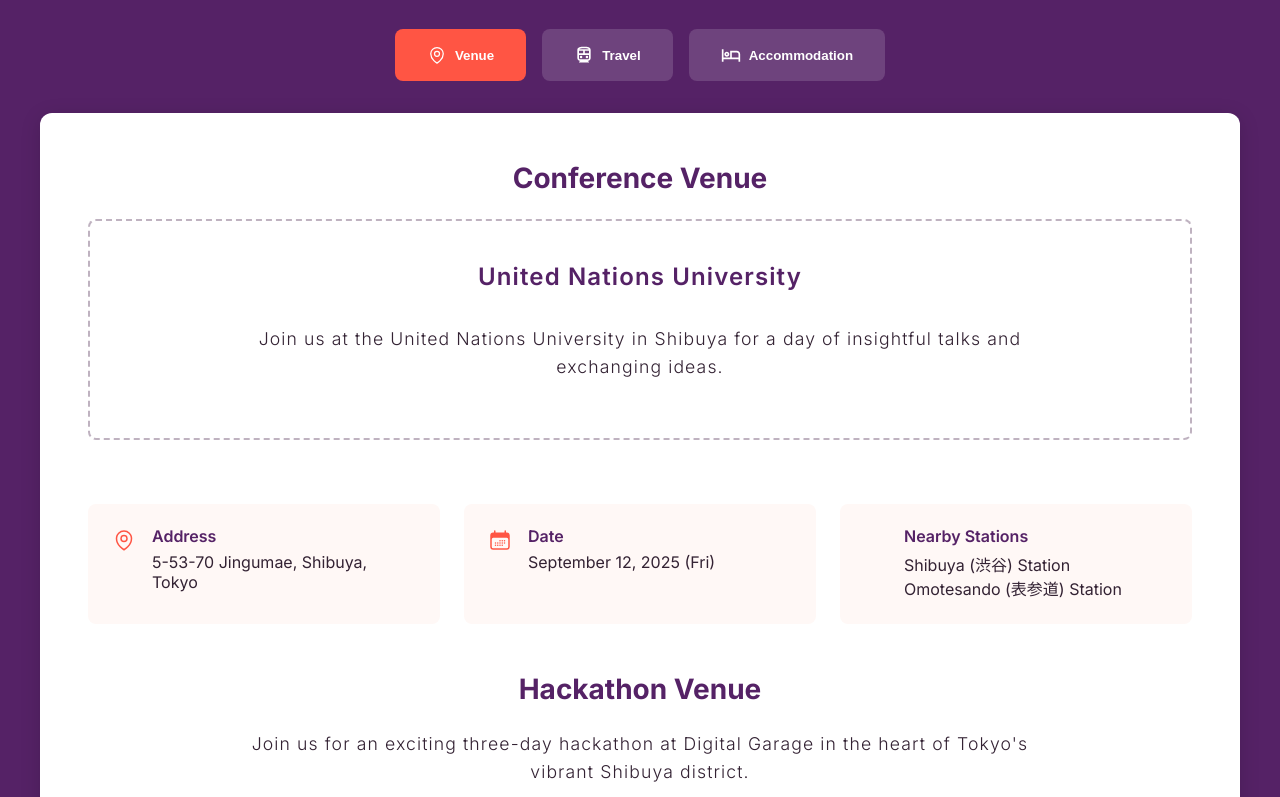
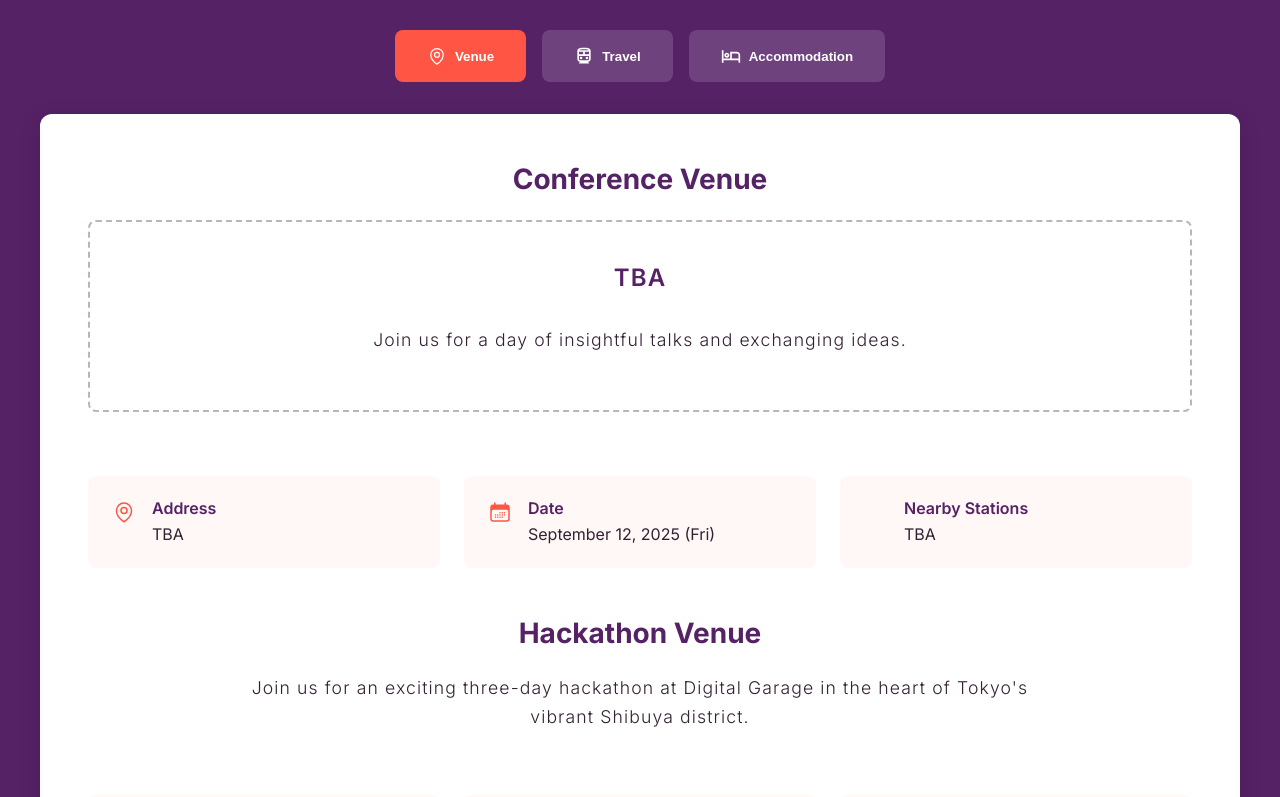
Before and after one commit to ethereumjp/ethtokyo-website, a Next.js app: page / in a window 1280 px wide. Shown: the part 6323-7120 px from the top of the page. Built offline with nearby package versions, Linux system fonts and the light colour scheme; some icons are missing.

Commit message:
UNU -> TBA

```diff
--- a/src/components/organisms/VenueSection.tsx
+++ b/src/components/organisms/VenueSection.tsx
@@ -88,8 +88,8 @@ const VenueSection: FC = () => {
                       {eventInfo.location.conference.name}
                     </p>
                     <p css={venueDescriptionStyle}>
-                      Join us at the United Nations University in Shibuya for a
-                      day of insightful talks and exchanging ideas.
+                      Join us for a day of insightful talks and exchanging
+                      ideas.
                     </p>
                   </div>
                   <div css={venueDetailsGridStyle}>
@@ -117,10 +117,7 @@ const VenueSection: FC = () => {
                       <PiTrain size={24} />
                       <div>
                         <div css={detailTitleStyle}>Nearby Stations</div>
-                        <div css={detailValueStyle}>
-                          Shibuya (渋谷) Station <br />
-                          Omotesando (表参道) Station
-                        </div>
+                        <div css={detailValueStyle}>TBA</div>
                       </div>
                     </div>
                   </div>
--- a/src/data/eventInfo.json
+++ b/src/data/eventInfo.json
@@ -4,9 +4,9 @@
   "location": {
     "city": "Tokyo, Japan",
     "conference": {
-      "name": "United Nations University",
-      "address": "5-53-70 Jingumae, Shibuya, Tokyo",
-      "map": "https://maps.app.goo.gl/9z41vXGKVTzhFFLFA"
+      "name": "TBA",
+      "address": "TBA",
+      "map": ""
     },
     "hackathon": {
       "name": "Dragon Gate",
```
